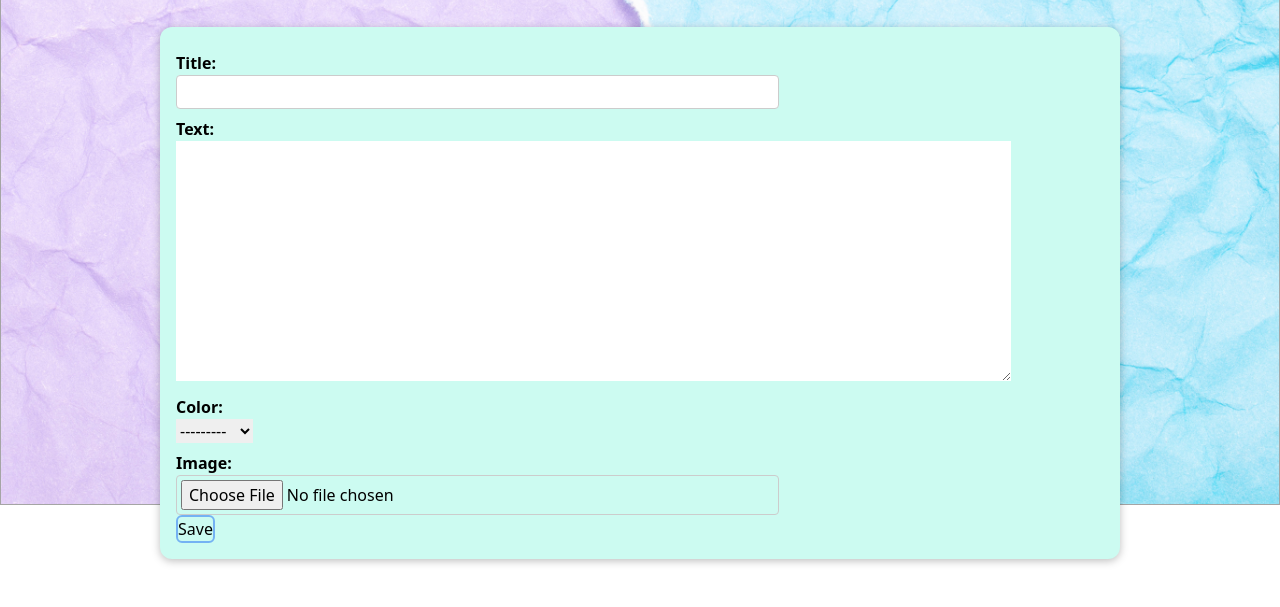
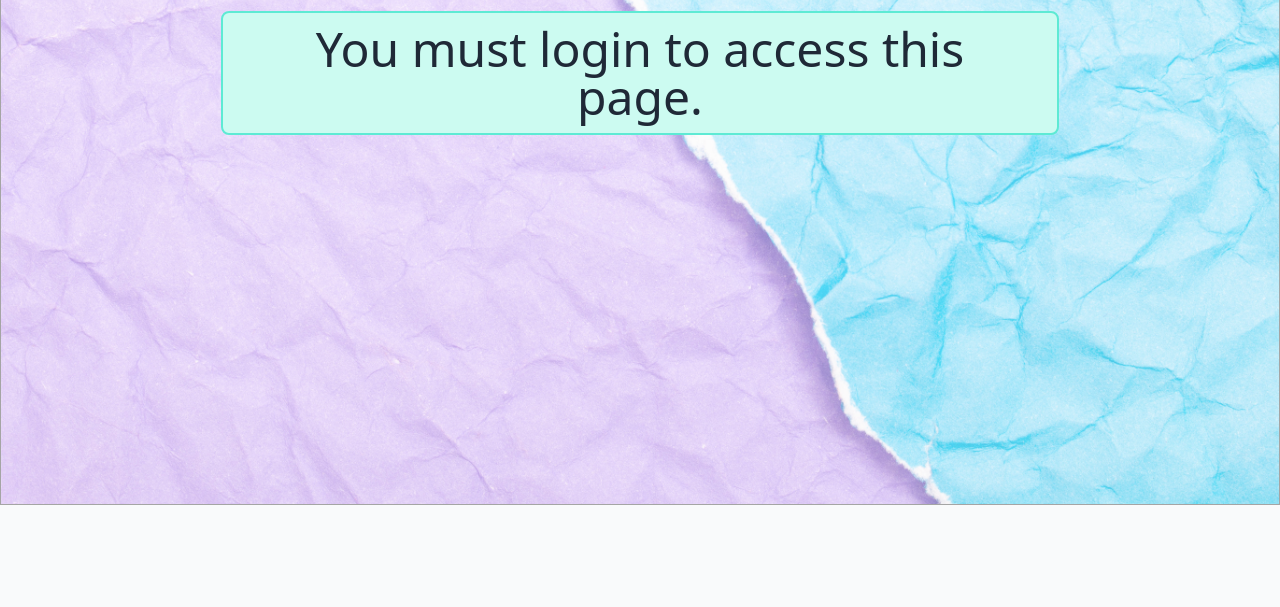
Before and after one commit to ultrex22/Organizer, a Django app: page /notes/new_note in a window 1280 px wide. Shown: the part 349-956 px from the top of the page. After the commit the page ends 854 px from the top, so only its background shows below. Run offline with Django 3.2, Linux system fonts and the light colour scheme; some libraries are stand-ins or nearby versions.

Commit message:
added basic user login and auth. also updated all areas to not show if logged out

```diff
--- a/notes/templates/new_note.html
+++ b/notes/templates/new_note.html
@@ -3,7 +3,8 @@
 
 
 {% block content %}
-    <form class=" bg-teal-100 "action=" {% url 'new_note' %}" method="post" enctype="multipart/form-data">
+    {% if user.is_authenticated %}
+        <form class=" bg-teal-100 " action=" {% url 'new_note' %}" method="post" enctype="multipart/form-data">
             {% csrf_token %}
             {% for field in form %}
                 <div class="form-control  {% if form.user_name.errors %} errors {% endif %}">
@@ -13,4 +14,11 @@
 
             <button type="submit" value="submit">Save</button>
         </form>
+
+    {% else %}
+        <div class="xl:w-2/3 md:w-2/3 p-2 my-2 mx-auto  ">
+            <h1 class="rounded-lg border-solid border-2 border-teal-300 text-center text-3xl px-6 text-5xl bg-teal-100 text-gray-800 py-3 my-2">
+                You must login to access this page.</h1>
+        </div>
+    {% endif %}
 {% endblock %}
--- a/notes/urls.py
+++ b/notes/urls.py
@@ -26,6 +26,6 @@ urlpatterns = [
     path('new_note', views.NewNoteView,  name='new_note'),
     path('edit/<slug:slug>', views.EditNoteView.as_view(), name='edit_note'),
     path('delete_note/<slug:slug>', views.DeleteNoteView.as_view(), name='delete_note'),
-    path('accounts/', include('django.contrib.auth.urls')),
+    # path('accounts/', include('django.contrib.auth.urls')),
 
 ]
--- a/organizer/settings.py
+++ b/organizer/settings.py
@@ -66,7 +66,8 @@ TEMPLATES = [
     {
         'BACKEND': 'django.template.backends.django.DjangoTemplates',
         'DIRS': [
-            BASE_DIR + '/notes/templates'
+            BASE_DIR + '/notes/templates',
+            BASE_DIR + '/templates'
         ],
         'APP_DIRS': True,
         'OPTIONS': {
@@ -154,3 +155,6 @@ MEDIA_URL = "/user-media/"
 print(f"media_root= {MEDIA_ROOT}")
 print(f"media_url= {MEDIA_URL}")
 print(f"static file dirs= {STATICFILES_DIRS}")
+
+LOGIN_REDIRECT_URL = 'home'
+LOGOUT_REDIRECT_URL = 'home'
--- a/organizer/urls.py
+++ b/organizer/urls.py
@@ -23,4 +23,5 @@ urlpatterns = [
                   path('', views.home, name='home'),
                   path('admin/', admin.site.urls),
                   path('notes/', include('notes.urls')),
+                  path('accounts/', include('django.contrib.auth.urls')),
               ] + static(settings.MEDIA_URL, document_root=settings.MEDIA_ROOT)
--- a/theme/templates/base.html
+++ b/theme/templates/base.html
@@ -24,26 +24,54 @@
     <div class="container border-2 border-gray-300 rounded-lg mx-auto flex flex-wrap p-3 mb-4 flex-col md:flex-row items-center bg-gray-50">
         <a class="flex title-font font-medium items-center text-gray-900 mb-4 md:mb-0">
 
-                <img src="https://img.icons8.com/color/48/000000/unchecked-circle.png" />
+            <img src="https://img.icons8.com/color/48/000000/unchecked-circle.png"/>
             <a href=" {% url 'home' %}"><span
                     class="ml-3 text-xl mb-8 text-gray-900 mr-5 hover:text-purple-400">Organizer</span></a>
         </a>
-            <nav class="md:ml-auto md:mr-auto flex flex-wrap items-center text-base justify-center">
+
+        {% if user.is_authenticated %}
+        <nav class="md:ml-auto md:mr-auto flex flex-wrap items-center text-lg justify-center">
             <a href='{% url "notes" %}' class="mr-7 hover:text-gray-900">My Notes</a>
-                <a class="mr-7 hover:text-gray-900">ToDo List</a>
-                <a class="mr-7 hover:text-gray-900">Calendar</a>
+            <a href="#" class="mr-7 hover:text-gray-900">ToDo List</a>
+            <a href="#" class="mr-7 hover:text-gray-900">Calendar</a>
+        </nav>
+        {% else %}
+        {% endif %}
 
-            </nav>
-            <a href="{% url 'login' %}">
+        {% if user.is_authenticated %}
+            <div class=" mr-7">
+                Welcome {{ user.username | upper }}!
+            </div>
+            <p>
+                <a href="{% url 'logout' %}">
                     <button
-                class="inline-flex  items-center bg-teal-100 border-0 py-1 mr-7 px-3 focus:outline-none hover:bg-teal-200 rounded text-base mt-4 md:mt-0">
-                Login
-                <svg fill="none" stroke="currentColor" stroke-linecap="round" stroke-linejoin="round" stroke-width="2"
+                            class="inline-flex  items-center bg-teal-100 border-0 py-1 px-3 focus:outline-none hover:bg-teal-200 rounded text-base mt-4 md:mt-0">
+                        Logout
+                        <svg fill="none" stroke="currentColor" stroke-linecap="round" stroke-linejoin="round"
+                             stroke-width="2"
                              class="w-4 h-4 ml-1" viewBox="0 0 24 24">
                             <path d="M5 12h14M12 5l7 7-7 7"></path>
                         </svg>
                     </button>
                 </a>
+            </p>
+        {% else %}
+            <div class=" mr-7">
+                <p>You are not logged in!</p>
+            </div>
+            <a href="{% url 'login' %}">
+                <button
+                        class="inline-flex  items-center bg-teal-100 border-0 py-1 mx-7 px-3 focus:outline-none hover:bg-teal-200 rounded text-base mt-4 md:mt-0">
+                    Login
+                    <svg fill="none" stroke="currentColor" stroke-linecap="round" stroke-linejoin="round"
+                         stroke-width="2"
+                         class="w-4 h-4 ml-1" viewBox="0 0 24 24">
+                        <path d="M5 12h14M12 5l7 7-7 7"></path>
+                    </svg>
+                </button>
+            </a>
+        {% endif %}
+
     </div>
 </header>
 
```
Also changed, not shown: notes/static/styles.css (+10 -0 lines), notes/templates/all_notes.html (+10 -2 lines), notes/templates/delete_note.html (+9 -15 lines), notes/templates/edit_note.html (+8 -1 lines), notes/templates/index.html (+13 -4 lines), notes/templates/note_detail.html (+8 -1 lines), notes/templates/registration/login.html (+13 -20 lines), notes/templates/registration/success.html (deleted). Lines whose indentation alone changed are shown as unchanged.
